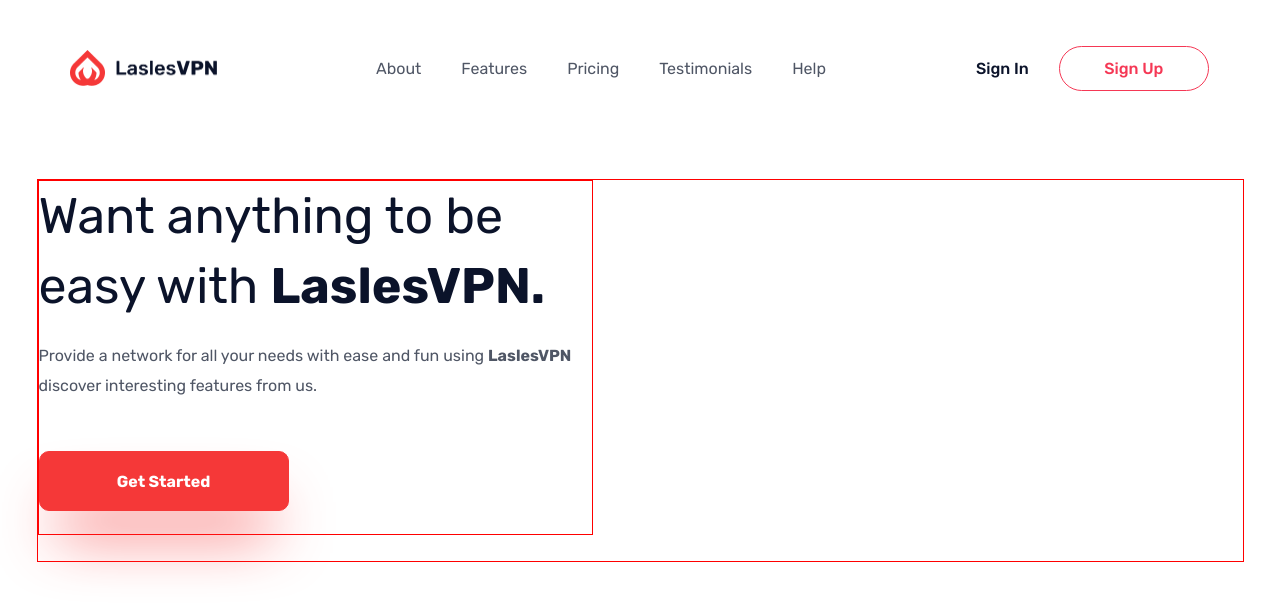
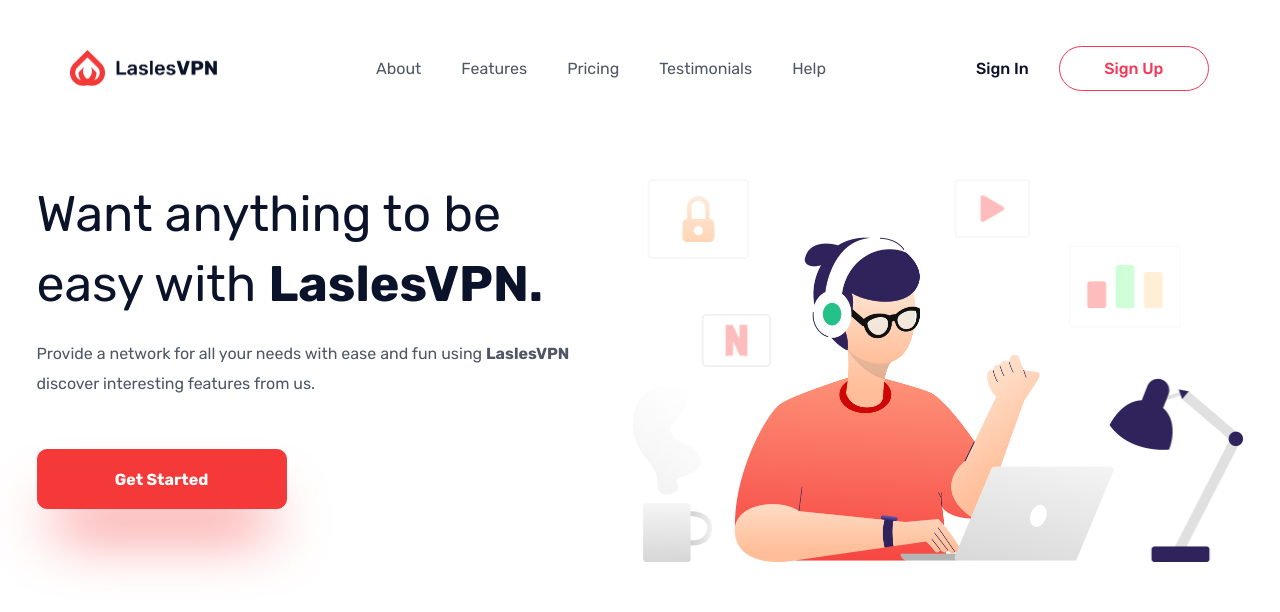
Before and after one commit to WaWacoong/LandingpageLaslesVPN, a plain HTML site: page index.html in a window 1280 px wide. Drawn offline with Linux system fonts and the light colour scheme.

Commit message:
updatecode2

```diff
--- a/index.html
+++ b/index.html
@@ -33,7 +33,13 @@
                 <button>Get Started</button>
             </div>
             <div class="images">
-
+                <img class="people" src="./images/img-people-content1.png" alt="People">
+                <img class="coffee" src="./images/img-coffee-content1.png" alt="Coffee">
+                <img class="lamp" src="./images/img-lamp-content1.png" alt="Lamp">
+                <img class="lock" src="./images/img-lock-content1.png" alt="Lock">
+                <img class="netflix" src="./images/img-netflix-content1.png" alt="Netflix">
+                <img class="play" src="./images/img-play-content1.png" alt="Play">
+                <img class="chart" src="./images/img-chart-content1.png" alt="Chart">
             </div>
         </div>
 
--- a/style.css
+++ b/style.css
@@ -101,14 +101,13 @@
     margin-top: 88.49px;
     margin-left: auto;
     margin-right: auto;
-    border: 1px solid red;
+    display: flex;
 }
 
 .container .content1 .text {
     width: 100%;
     max-width: 555px;
     height: 355.29px;
-    border: 1px solid red;
 }
 
 .container .content1 .text h1 {
@@ -154,3 +153,74 @@
     color: var(--secondary-color);
     transition: 0.3s ease;
 }
+
+.container .content1 .images {
+    width: 100%;
+    max-width: 611.24px;
+    height: 382.44px;
+    position: relative;
+    margin-left: 40.76px;
+}
+
+.container .content1 .images .people {
+    position: absolute;
+    width: 100%;
+    max-width: 380.1px;
+    height: 324.05px;
+    bottom: 0;
+    left: 102.16px;
+}
+
+.container .content1 .images .coffee {
+    position: absolute;
+    width: 100%;
+    max-width: 79.71px;
+    height: 176.44px;
+    left: 0;
+    bottom: 0;
+}
+
+.container .content1 .images .lamp {
+    position: absolute;
+    width: 100%;
+    max-width: 135.17px;
+    height: 186.64px;
+    right: 0;
+    bottom: 0;
+}
+
+.container .content1 .images .lock {
+    position: absolute;
+    width: 100%;
+    max-width: 101.88px;
+    height: 79.45px;
+    top: 0;
+    left: 14.9px;
+}
+
+.container .content1 .images .netflix {
+    position: absolute;
+    width: 100%;
+    max-width: 69.96px;
+    height: 54.56px;
+    top: 133.84px;
+    left: 68.86px;
+}
+
+.container .content1 .images .play {
+    position: absolute;
+    width: 100%;
+    max-width: 75.79px;
+    height: 59.1px;
+    top: 0;
+    left: 321.93px;
+}
+
+.container .content1 .images .chart {
+    position: absolute;
+    width: 100%;
+    max-width: 112.92px;
+    height: 82.37px;
+    right: 62.72px;
+    top: 66.06px;
+}
```
Also changed, not shown: images/img-play-content1.png (renamed from images/img-play-content.png).
